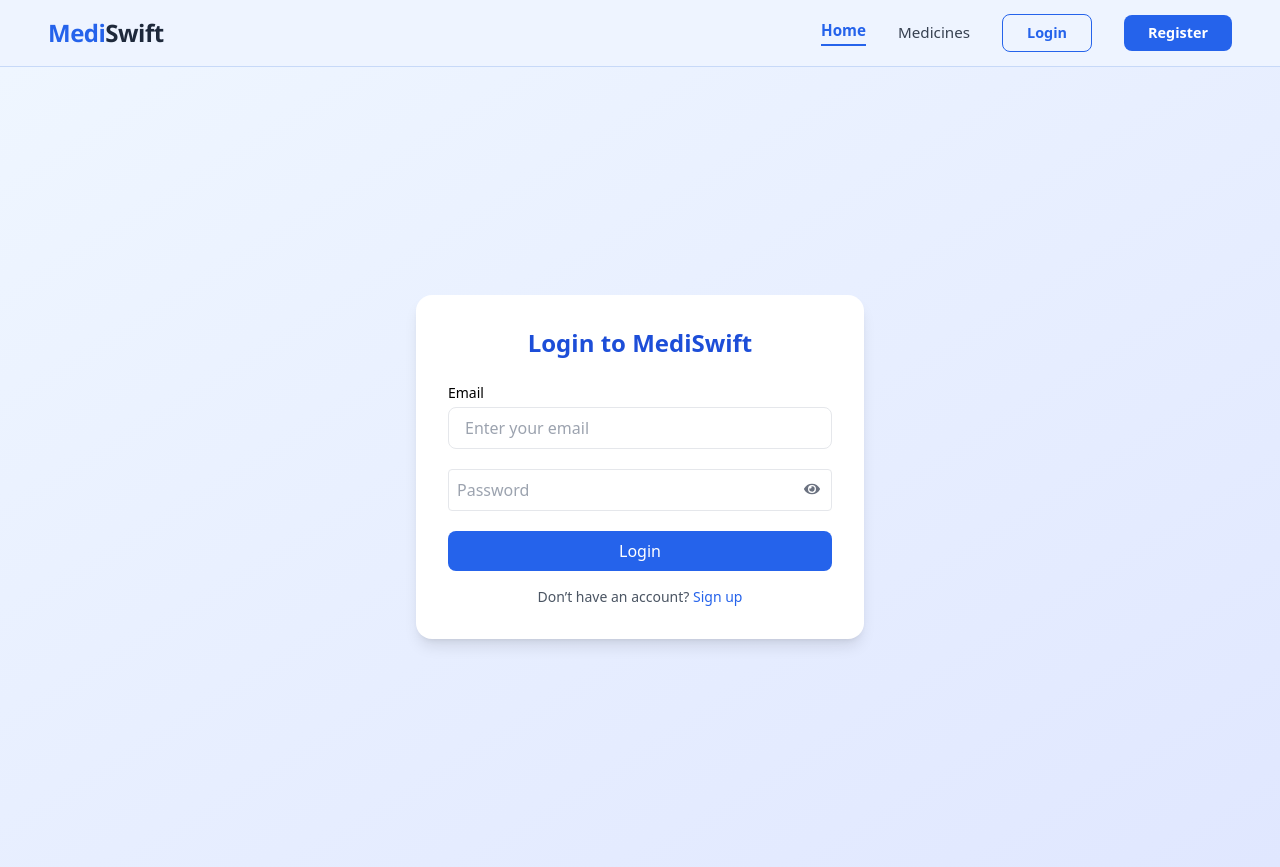
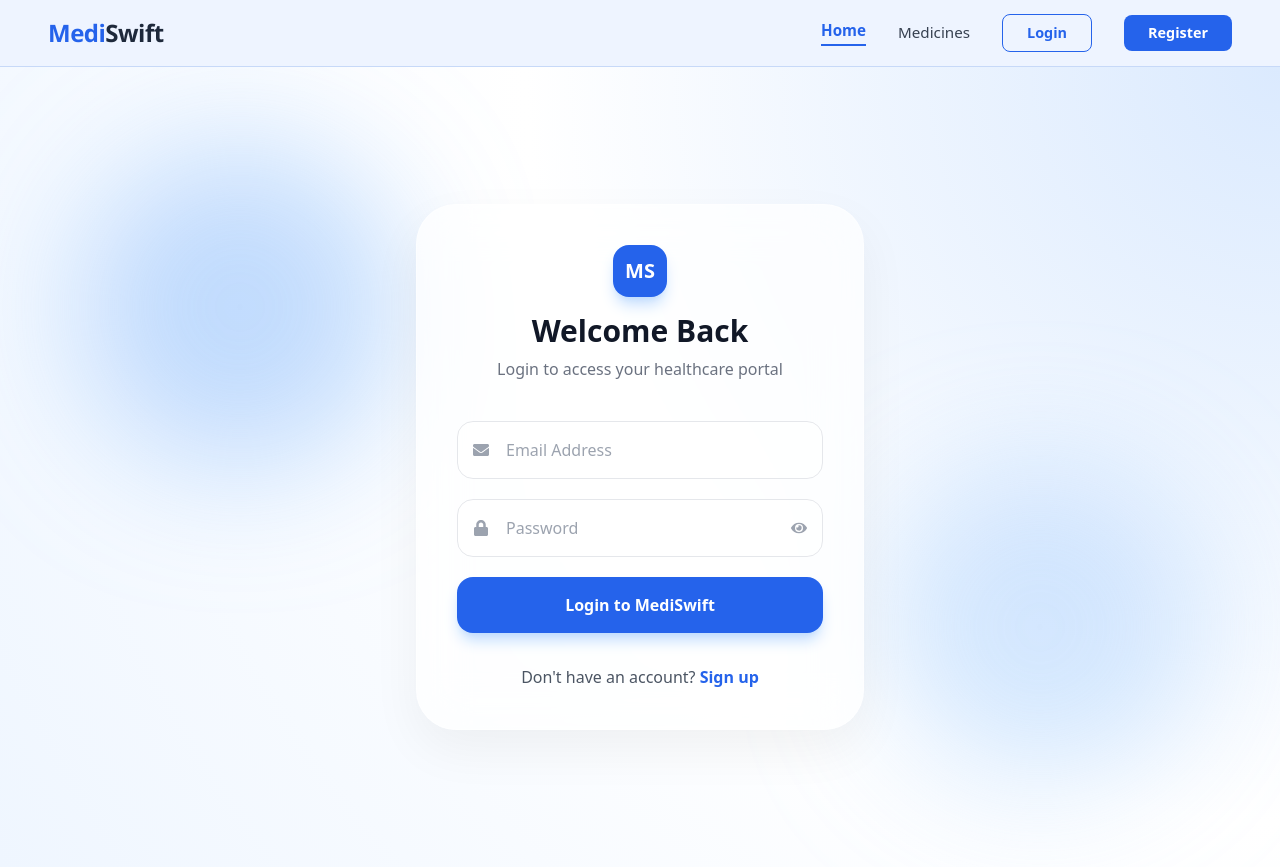
Before and after one commit to Madhugunasekhar-16/-Madhugunasekhar-16-MediSwift---Medicine-Delivery-App-, a React (Vite) app in the folder frontend/vite-project/: page /login in a window 1280 px wide. Built offline with nearby package versions, Linux system fonts and the light colour scheme.

Commit message:
login & register UI updated

```diff
--- a/frontend/vite-project/src/pages/Login.jsx
+++ b/frontend/vite-project/src/pages/Login.jsx
@@ -1,7 +1,6 @@
 import { useState, useContext } from "react";
 import { useNavigate, Link } from "react-router-dom";
-import { FaEye, FaEyeSlash } from "react-icons/fa";
-
+import { FaEye, FaEyeSlash, FaEnvelope, FaLock } from "react-icons/fa";
 import { AuthContext } from "../context/AuthContext";
 
 const Login = () => {
@@ -10,16 +9,13 @@ const Login = () => {
 
   const [email, setEmail] = useState("");
   const [password, setPassword] = useState("");
-
   const [message, setMessage] = useState("");
   const [error, setError] = useState("");
-
   const [loading, setLoading] = useState(false);
   const [showPassword, setShowPassword] = useState(false);
 
   const handleSubmit = async (e) => {
     e.preventDefault();
-
     setError("");
     setMessage("");
     setLoading(true);
@@ -27,9 +23,7 @@ const Login = () => {
     try {
       const response = await fetch(`${import.meta.env.VITE_API_URL}/auth/login`, {
         method: "POST",
-        headers: {
-          "Content-Type": "application/json",
-        },
+        headers: { "Content-Type": "application/json" },
         body: JSON.stringify({ email, password }),
       });
 
@@ -41,17 +35,15 @@ const Login = () => {
       }
 
       login(data.user, data.token);
-
       setMessage("Login successful");
 
       setTimeout(() => {
         if (data.user.role === "admin") {
-          navigate("/admin/dashboard");
+          navigate("/admin-dashboard");
         } else {
           navigate("/");
         }
       }, 800);
-
     } catch (error) {
       console.error("Login error:", error);
       setError("Something went wrong. Please try again.");
@@ -61,84 +53,73 @@ const Login = () => {
   };
 
   return (
-    <div className="min-h-screen flex items-center justify-center bg-gradient-to-br from-blue-50 to-indigo-100 px-6">
-      <div className="bg-white p-8 rounded-2xl shadow-lg w-full max-w-md">
+    <div className="min-h-screen bg-[radial-gradient(circle_at_top_right,_var(--tw-gradient-stops))] from-blue-100 via-white to-blue-50 flex items-center justify-center px-6 relative overflow-hidden font-sans">
 
-        <h2 className="text-2xl font-bold text-center mb-6 text-blue-700">
-          Login to MediSwift
-        </h2>
+      {/* Background Blobs */}
+      <div className="absolute top-20 left-20 w-80 h-80 bg-blue-400 rounded-full mix-blend-multiply filter blur-3xl opacity-20 animate-pulse"></div>
+      <div className="absolute bottom-20 right-20 w-80 h-80 bg-blue-300 rounded-full mix-blend-multiply filter blur-3xl opacity-20 animate-pulse delay-700"></div>
 
+      {/* THE GLASS CARD */}
+      <div className="relative z-10 w-full max-w-md bg-white/70 backdrop-blur-xl border border-white/40 p-10 rounded-[2.5rem] shadow-[0_20px_50px_rgba(0,0,0,0.05)]">
 
-        {message && (
-          <div className="bg-green-100 text-green-700 text-center mb-4 px-4 py-2 rounded-lg">
-            {message}
+        <div className="text-center mb-10">
+          <div className="inline-block bg-blue-600 text-white p-3 rounded-2xl mb-4 shadow-lg shadow-blue-200">
+            <span className="font-bold text-xl">MS</span>
           </div>
-        )}
+          <h2 className="text-3xl font-extrabold text-gray-900">Welcome Back</h2>
+          <p className="text-gray-500 mt-2">Login to access your healthcare portal</p>
+        </div>
 
-
-        {error && (
-          <div className="bg-red-100 text-red-700 text-center mb-4 px-4 py-2 rounded-lg">
-            {error}
-          </div>
-        )}
+        {/* Feedback Messages */}
+        {message && <div className="bg-green-100 text-green-700 text-sm text-center mb-4 py-2 rounded-xl">{message}</div>}
+        {error && <div className="bg-red-100 text-red-700 text-sm text-center mb-4 py-2 rounded-xl">{error}</div>}
 
         <form onSubmit={handleSubmit} className="space-y-5">
-
-          <div>
-            <label className="block text-sm font-medium mb-1">Email</label>
+          {/* Email Field */}
+          <div className="relative">
+            <FaEnvelope className="absolute left-4 top-1/2 -translate-y-1/2 text-gray-400" />
             <input
               type="email"
-              placeholder="Enter your email"
+              placeholder="Email Address"
               value={email}
               onChange={(e) => setEmail(e.target.value)}
               required
-              className="w-full border rounded-lg px-4 py-2 focus:outline-none focus:ring-2 focus:ring-blue-400"
+              className="w-full pl-12 pr-4 py-4 bg-white/50 border border-gray-200 rounded-2xl focus:ring-2 focus:ring-blue-500 focus:bg-white outline-none transition-all"
             />
           </div>
 
-          <div>
+          {/* Password Field */}
           <div className="relative">
+            <FaLock className="absolute left-4 top-1/2 -translate-y-1/2 text-gray-400" />
             <input
               type={showPassword ? "text" : "password"}
               placeholder="Password"
               value={password}
               onChange={(e) => setPassword(e.target.value)}
-                className="w-full border p-2 pr-10 rounded"
+              required
+              className="w-full pl-12 pr-12 py-4 bg-white/50 border border-gray-200 rounded-2xl focus:ring-2 focus:ring-blue-500 focus:bg-white outline-none transition-all"
             />
-
-              <span
+            <button
+              type="button"
               onClick={() => setShowPassword(!showPassword)}
-                className="absolute right-3 top-3 cursor-pointer text-gray-500"
+              className="absolute right-4 top-1/2 -translate-y-1/2 text-gray-400 hover:text-blue-600"
             >
               {showPassword ? <FaEyeSlash /> : <FaEye />}
-              </span>
-            </div>
+            </button>
           </div>
 
           <button
             type="submit"
             disabled={loading}
-            className={`w-full py-2 rounded-lg text-white ${
-              loading
-                ? "bg-gray-400 cursor-not-allowed"
-                : "bg-blue-600 hover:bg-blue-700"
-            }`}
+            className="w-full bg-blue-600 text-white py-4 rounded-2xl font-bold shadow-lg shadow-blue-200 hover:bg-blue-700 hover:scale-[1.02] active:scale-95 disabled:bg-gray-400 disabled:scale-100 transition-all"
           >
-            {loading ? "Logging in..." : "Login"}
+            {loading ? "Logging in..." : "Login to MediSwift"}
           </button>
-
         </form>
 
-        <p className="text-center text-sm mt-4 text-gray-600">
-          Don’t have an account?{" "}
-          <Link
-            to="/register"
-            className="text-blue-600 font-medium hover:underline"
-          >
-            Sign up
-          </Link>
+        <p className="text-center text-gray-600 mt-8">
+          Don't have an account? <Link to="/register" className="text-blue-600 font-bold hover:underline">Sign up</Link>
         </p>
-
       </div>
     </div>
   );
--- a/frontend/vite-project/src/pages/Register.jsx
+++ b/frontend/vite-project/src/pages/Register.jsx
@@ -1,6 +1,6 @@
 import { useState } from "react";
 import { Link, useNavigate } from "react-router-dom";
-import { FaEye, FaEyeSlash } from "react-icons/fa";
+import { FaEye, FaEyeSlash, FaUser, FaEnvelope, FaLock } from "react-icons/fa";
 
 const Register = () => {
   const navigate = useNavigate();
@@ -8,16 +8,13 @@ const Register = () => {
   const [name, setName] = useState("");
   const [email, setEmail] = useState("");
   const [password, setPassword] = useState("");
-
   const [message, setMessage] = useState("");
   const [error, setError] = useState("");
-
   const [loading, setLoading] = useState(false);
   const [showPassword, setShowPassword] = useState(false);
 
   const handleSubmit = async (e) => {
     e.preventDefault();
-
     setMessage("");
     setError("");
     setLoading(true);
@@ -25,14 +22,8 @@ const Register = () => {
     try {
       const response = await fetch(`${import.meta.env.VITE_API_URL}/auth/register`, {
         method: "POST",
-        headers: {
-          "Content-Type": "application/json",
-        },
-        body: JSON.stringify({
-          name,
-          email,
-          password,
-        }),
+        headers: { "Content-Type": "application/json" },
+        body: JSON.stringify({ name, email, password }),
       });
 
       const data = await response.json();
@@ -43,7 +34,6 @@ const Register = () => {
       }
 
       setMessage("Registration successful! Redirecting to login...");
-
       setName("");
       setEmail("");
       setPassword("");
@@ -51,7 +41,6 @@ const Register = () => {
       setTimeout(() => {
         navigate("/login");
       }, 1000);
-
     } catch (error) {
       console.error("Register error:", error);
       setError("Something went wrong. Please try again.");
@@ -61,84 +50,86 @@ const Register = () => {
   };
 
   return (
-    <div className="min-h-screen flex items-center justify-center bg-blue-50">
-      <div className="bg-white p-8 rounded-xl shadow-lg w-full max-w-md">
+    <div className="min-h-screen bg-[radial-gradient(circle_at_top_right,_var(--tw-gradient-stops))] from-blue-100 via-white to-blue-50 flex items-center justify-center px-6 relative overflow-hidden font-sans">
 
-        <h2 className="text-2xl font-bold text-center text-blue-600 mb-6">
-          MediSwift Register
-        </h2>
+      {/* Background Blobs */}
+      <div className="absolute top-20 right-20 w-80 h-80 bg-blue-400 rounded-full mix-blend-multiply filter blur-3xl opacity-20 animate-pulse"></div>
+      <div className="absolute bottom-20 left-20 w-80 h-80 bg-blue-300 rounded-full mix-blend-multiply filter blur-3xl opacity-20 animate-pulse delay-700"></div>
 
-        {message && (
-          <div className="bg-green-100 text-green-700 text-center mb-4 px-4 py-2 rounded-lg">
-            {message}
+      {/* THE GLASS CARD */}
+      <div className="relative z-10 w-full max-w-md bg-white/70 backdrop-blur-xl border border-white/40 p-10 rounded-[2.5rem] shadow-[0_20px_50px_rgba(0,0,0,0.05)]">
+
+        <div className="text-center mb-8">
+          <div className="inline-block bg-blue-600 text-white p-3 rounded-2xl mb-4 shadow-lg shadow-blue-200">
+            <span className="font-bold text-xl">MS</span>
           </div>
-        )}
+          <h2 className="text-3xl font-extrabold text-gray-900">Create Account</h2>
+          <p className="text-gray-500 mt-2">Join MediSwift for authentic medicines</p>
+        </div>
 
-        {error && (
-          <div className="bg-red-100 text-red-700 text-center mb-4 px-4 py-2 rounded-lg">
-            {error}
-          </div>
-        )}
+        {/* Feedback Messages */}
+        {message && <div className="bg-green-100 text-green-700 text-sm text-center mb-4 py-2 rounded-xl">{message}</div>}
+        {error && <div className="bg-red-100 text-red-700 text-sm text-center mb-4 py-2 rounded-xl">{error}</div>}
 
         <form onSubmit={handleSubmit} className="space-y-4">
-
+          {/* Full Name */}
+          <div className="relative">
+            <FaUser className="absolute left-4 top-1/2 -translate-y-1/2 text-gray-400" />
             <input
               type="text"
               placeholder="Full Name"
-            className="w-full p-3 border rounded-lg focus:outline-none focus:ring-2 focus:ring-blue-400"
               value={name}
               onChange={(e) => setName(e.target.value)}
               required
+              className="w-full pl-12 pr-4 py-4 bg-white/50 border border-gray-200 rounded-2xl focus:ring-2 focus:ring-blue-500 focus:bg-white outline-none transition-all"
             />
+          </div>
 
+          {/* Email */}
+          <div className="relative">
+            <FaEnvelope className="absolute left-4 top-1/2 -translate-y-1/2 text-gray-400" />
             <input
               type="email"
               placeholder="Email Address"
-            className="w-full p-3 border rounded-lg focus:outline-none focus:ring-2 focus:ring-blue-400"
               value={email}
               onChange={(e) => setEmail(e.target.value)}
               required
+              className="w-full pl-12 pr-4 py-4 bg-white/50 border border-gray-200 rounded-2xl focus:ring-2 focus:ring-blue-500 focus:bg-white outline-none transition-all"
             />
+          </div>
 
+          {/* Password */}
           <div className="relative">
+            <FaLock className="absolute left-4 top-1/2 -translate-y-1/2 text-gray-400" />
             <input
               type={showPassword ? "text" : "password"}
               placeholder="Password"
-              className="w-full p-3 border rounded-lg pr-10 focus:outline-none focus:ring-2 focus:ring-blue-400"
               value={password}
               onChange={(e) => setPassword(e.target.value)}
               required
+              className="w-full pl-12 pr-12 py-4 bg-white/50 border border-gray-200 rounded-2xl focus:ring-2 focus:ring-blue-500 focus:bg-white outline-none transition-all"
             />
-
-            <span
+            <button
+              type="button"
               onClick={() => setShowPassword(!showPassword)}
-              className="absolute right-3 top-3 cursor-pointer text-gray-500"
+              className="absolute right-4 top-1/2 -translate-y-1/2 text-gray-400 hover:text-blue-600"
             >
               {showPassword ? <FaEyeSlash /> : <FaEye />}
-            </span>
+            </button>
           </div>
 
           <button
             type="submit"
             disabled={loading}
-            className={`w-full py-3 rounded-lg text-white ${
-              loading
-                ? "bg-gray-400 cursor-not-allowed"
-                : "bg-blue-600 hover:bg-blue-700"
-            }`}
+            className="w-full bg-blue-600 text-white py-4 rounded-2xl font-bold shadow-lg shadow-blue-200 hover:bg-blue-700 hover:scale-[1.02] active:scale-95 disabled:bg-gray-400 disabled:scale-100 transition-all mt-4"
           >
-            {loading ? "Creating account..." : "Create Account"}
+            {loading ? "Creating Account..." : "Create Account"}
           </button>
-
         </form>
 
-        <p className="text-center text-gray-600 mt-4">
-          Already have an account?{" "}
-          <Link to="/login" className="text-blue-600 hover:underline">
-            Login
-          </Link>
+        <p className="text-center text-gray-600 mt-8">
+          Already have an account? <Link to="/login" className="text-blue-600 font-bold hover:underline">Login</Link>
         </p>
-
       </div>
     </div>
   );
```
Lines whose indentation alone changed are shown as unchanged.
